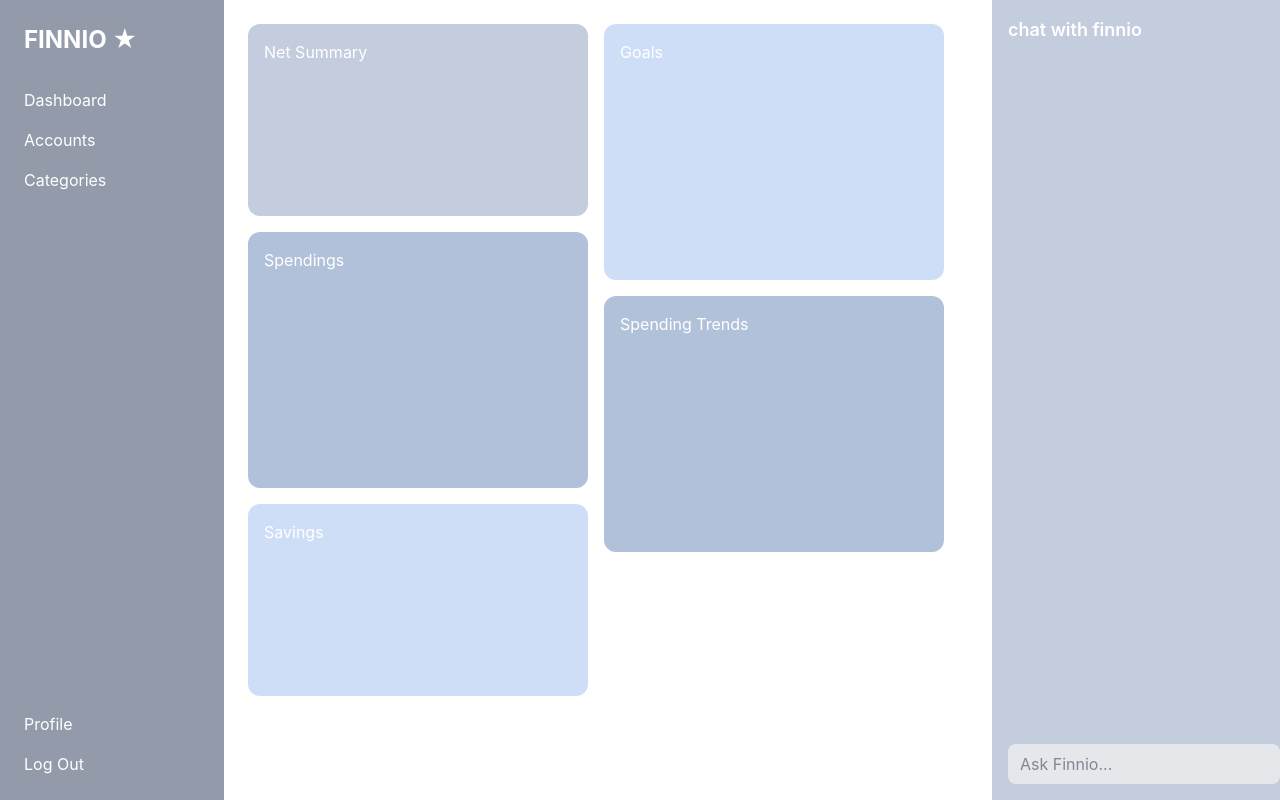
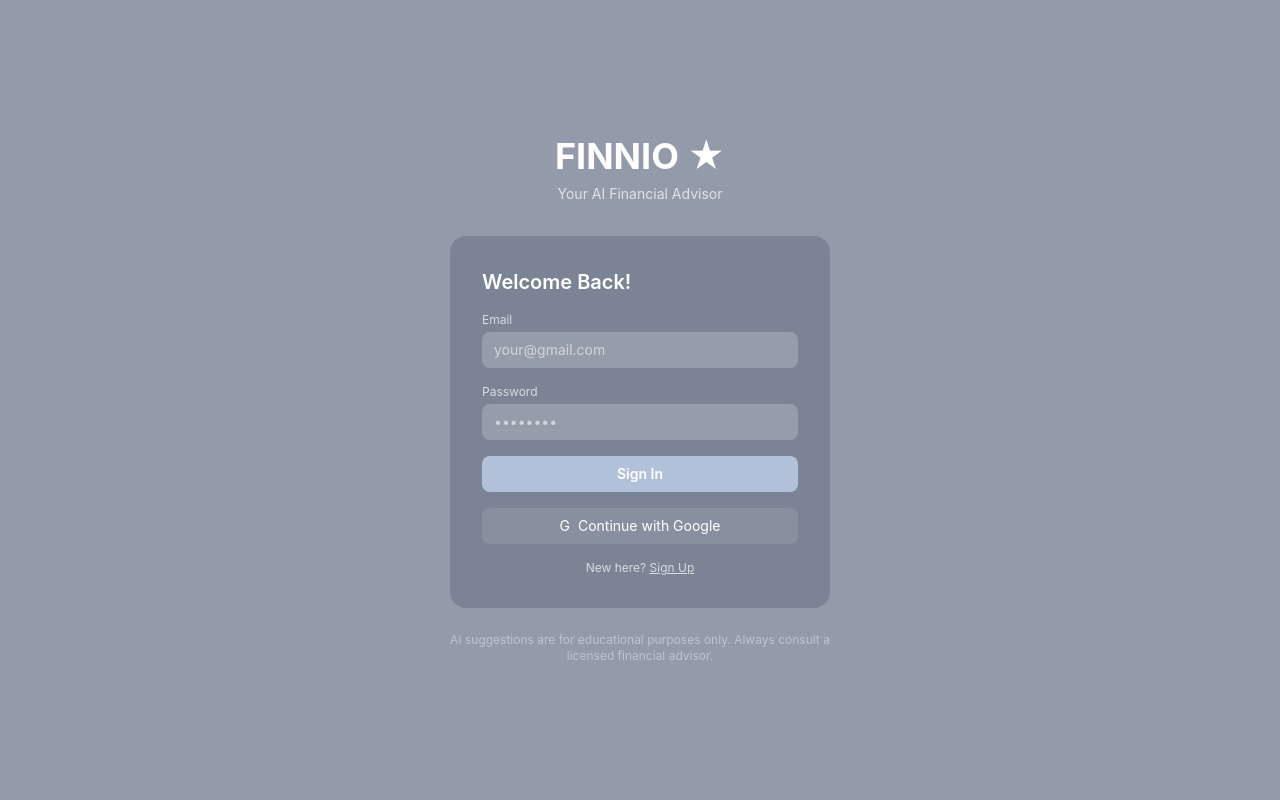
Before and after one commit to leonnaxie/finnio, a React (Vite) app: page / in a window 1280 px wide. Before the commit this address led to /dashboard. Built offline with nearby package versions, Linux system fonts and the light colour scheme.

Commit message:
Created sign in/sign up pages

```diff
--- a/src/App.tsx
+++ b/src/App.tsx
@@ -1,18 +1,22 @@
 import Sidebar from './components/Sidebar'
 import Dashboard from './components/Dashboard'
-import ChatPanel from './components/chat/ChatPanel'
 import Accounts from './components/Accounts'
 import Categories from './components/Categories'
 import Profile from './components/Profile'
 import { BrowserRouter, Routes, Route, Navigate } from 'react-router-dom'
+import { useState } from 'react'
+import SignIn from './pages/SignIn'
+import SignUp from './pages/SignUp'
+
 
 function App() {
+  const [isLoggedIn, setIsLoggedIn] = useState(false)
+
   return (
     <BrowserRouter>
+    { isLoggedIn ? (
       <div className="flex h-screen text-white overflow-hidden">
-
-        <Sidebar />
-
+        <Sidebar onLogout={() => setIsLoggedIn(false)} />
           <main className="flex-1 overflow-y-auto">
             <Routes>
               <Route path="/" element={<Navigate to="/dashboard" />} />
@@ -20,10 +24,17 @@ function App() {
               <Route path="/accounts" element={<Accounts></Accounts>} />
               <Route path="/categories" element={<Categories></Categories>} />
               <Route path="/profile" element={<Profile></Profile>} />
+              <Route path="*" element={<Navigate to="/dashboard" />} />
             </Routes>
           </main>
-
       </div>
+    ) : (
+      <Routes>
+        <Route path="/" element={<SignIn onLogin={() => setIsLoggedIn(true)} />} />
+        <Route path="/signup" element={<SignUp onLogin={() => setIsLoggedIn(true)} />} />
+        <Route path="*" element={<Navigate to="/" />} />
+      </Routes>
+    )}
     </BrowserRouter>
   )
 }
--- a/src/components/Sidebar.tsx
+++ b/src/components/Sidebar.tsx
@@ -1,6 +1,10 @@
 import { Link } from "react-router-dom"
 
-function Sidebar() {
+interface Props {
+    onLogout: () => void
+}
+
+function Sidebar({ onLogout }: Props ) {
     return (
         <aside className="w-56 bg-finnio-sidebar flex flex-col p-6">
             <h1 className="text-2xl font-bold mb-8">FINNIO ★</h1>
@@ -13,7 +17,7 @@ function Sidebar() {
 
             <div className="flex flex-col gap-4">
                 <Link to="/profile" className="hover:text-blue-400">Profile</Link>
-                <a href="#" className="hover:text-blue:400">Log Out</a>
+                <button onClick={onLogout} text-left className="hover:text-red:400">Log Out</button>
             </div>
         </aside>
     )
--- a/src/index.css
+++ b/src/index.css
@@ -8,4 +8,5 @@
   --color-finnio-card-3: #CFDEF7;
   --color-finnio-ai-chat: #C4CDDD;
   --color-finnio-header: #ACB6C6;
+  --color-finnio-sidebar-dark: #7b8494;
 }
--- a/src/pages/SignIn.tsx
+++ b/src/pages/SignIn.tsx
@@ -0,0 +1,76 @@
+import { useState } from "react";
+import { useNavigate } from "react-router-dom";
+
+interface Props {
+    onLogin: () => void
+}
+
+function SignIn({ onLogin }: Props) {
+    const [email, setEmail] = useState('')
+    const [password, setPassword] = useState('')
+    const navigate = useNavigate()
+
+    const handleSignIn = () => {
+        if (email && password) {
+            onLogin()
+        }
+    }
+
+    return (
+        <div className="min-h-screen bg-finnio-sidebar flex flex-col items-center justify-center">
+
+            <h1 className="text-4xl font-bold mb-2 text-white">FINNIO ★</h1>
+            <p className="text-sm opacity-70 mb-8 text-white">Your AI Financial Advisor</p>
+
+            <div className="bg-finnio-sidebar-dark rounded-2xl p-8 w-[380px] flex flex-col gap-4">
+                <h2 className="text-xl font-semibold text-white">Welcome Back!</h2>
+
+                <div>
+                    <label className="text-xs opacity-70 mb-1 block text-white">Email</label>
+                    <input
+                        value={email}
+                        onChange={e => setEmail(e.target.value)}
+                        placeholder="your@gmail.com"
+                        type="email"
+                        className="w-full bg-white/20 rounded-lg px-3 py-2 text-sm outline-none placeholder:text-gray-300"></input>
+                </div>
+
+                <div>
+                    <label className="text-xs opacity-70 mb-1 block text-white">Password</label>
+                    <input
+                        value={password}
+                        onChange={e => setPassword(e.target.value)}
+                        placeholder="••••••••"
+                        type="password"
+                        className="w-full bg-white/20 rounded-lg px-3 py-2 text-sm outline-none placeholder:text-gray-300"></input>
+                </div>
+
+                <button
+                    onClick={handleSignIn}
+                    className="w-full text-white py-2 bg-finnio-card-2 rounded-lg text-sm font-semibold hover:bg-gray-500 transition-all">
+                        Sign In
+                </button>
+
+                <button className="w-full text-white py-2 bg-white/10 rounded-lg text-sm hover:bg-white/20 transition-all flex items-center justify-center gap-2">
+                    <span>G</span> Continue with Google
+                </button>
+
+                <p className="text-xs text-white text-center opacity-70">
+                    New here?{' '}
+                    <button
+                        onClick={() => navigate('/signup')}
+                        className="underline hove:opacity-100">
+                            Sign Up
+                    </button>
+                </p>
+            </div>
+
+            <p className="text-xs opacity-40 mt-6 text-center text-white max-w-sm">
+                AI suggestions are for educational purposes only.
+                Always consult a licensed financial advisor.
+            </p>
+        </div>
+    )
+}
+
+export default SignIn
--- a/src/pages/SignUp.tsx
+++ b/src/pages/SignUp.tsx
@@ -0,0 +1,76 @@
+import { useState } from "react";
+import { useNavigate } from "react-router-dom";
+
+interface Props {
+    onLogin: () => void
+}
+
+function SignUp({ onLogin }: Props) {
+    const [email, setEmail] = useState('')
+    const [password, setPassword] = useState('')
+    const navigate = useNavigate()
+
+    const handleSignUp = () => {
+        if (email && password) {
+            onLogin()
+        }
+    }
+
+    return (
+        <div className="min-h-screen bg-finnio-sidebar flex flex-col items-center justify-center">
+
+            <h1 className="text-4xl font-bold mb-2 text-white">FINNIO ★</h1>
+            <p className="text-sm opacity-70 mb-8 text-white">Your AI Financial Advisor</p>
+
+            <div className="bg-finnio-sidebar-dark rounded-2xl p-8 w-[380px] flex flex-col gap-4">
+                <h2 className="text-xl font-semibold text-white">Sign Up</h2>
+
+                <div>
+                    <label className="text-xs opacity-70 mb-1 text-white block">Email</label>
+                    <input
+                        value={email}
+                        onChange={e => setEmail(e.target.value)}
+                        placeholder="your@gmail.com"
+                        type="email"
+                        className="w-full bg-white/20 rounded-lg px-3 py-2 text-sm outline-none placeholder:text-gray-300"></input>
+                </div>
+
+                <div>
+                    <label className="text-xs opacity-70 mb-1 block text-white">Password</label>
+                    <input
+                        value={password}
+                        onChange={e => setPassword(e.target.value)}
+                        placeholder="••••••••"
+                        type="password"
+                        className="w-full bg-white/20 rounded-lg px-3 py-2 text-sm outline-none placeholder:text-gray-300"></input>
+                </div>
+
+                <button
+                    onClick={handleSignUp}
+                    className="w-full py-2 text-white bg-finnio-card-2 rounded-lg text-sm font-semibold hover:bg-gray-500 transition-all">
+                        Sign In
+                </button>
+
+                <button className="w-full py-2 text-white bg-white/10 rounded-lg text-sm hover:bg-white/20 transition-all flex items-center justify-center gap-2">
+                    <span>G</span> Continue with Google
+                </button>
+
+                <p className="text-xs text-white text-center opacity-70">
+                    Returning?{' '}
+                    <button
+                        onClick={() => navigate('/signin')}
+                        className="underline hove:opacity-100">
+                            Sign In
+                    </button>
+                </p>
+            </div>
+
+            <p className="text-xs opacity-40 text-white mt-6 text-center max-w-sm">
+                AI suggestions are for educational purposes only.
+                Always consult a licensed financial advisor.
+            </p>
+        </div>
+    )
+}
+
+export default SignUp
```
Lines whose indentation alone changed are shown as unchanged.
